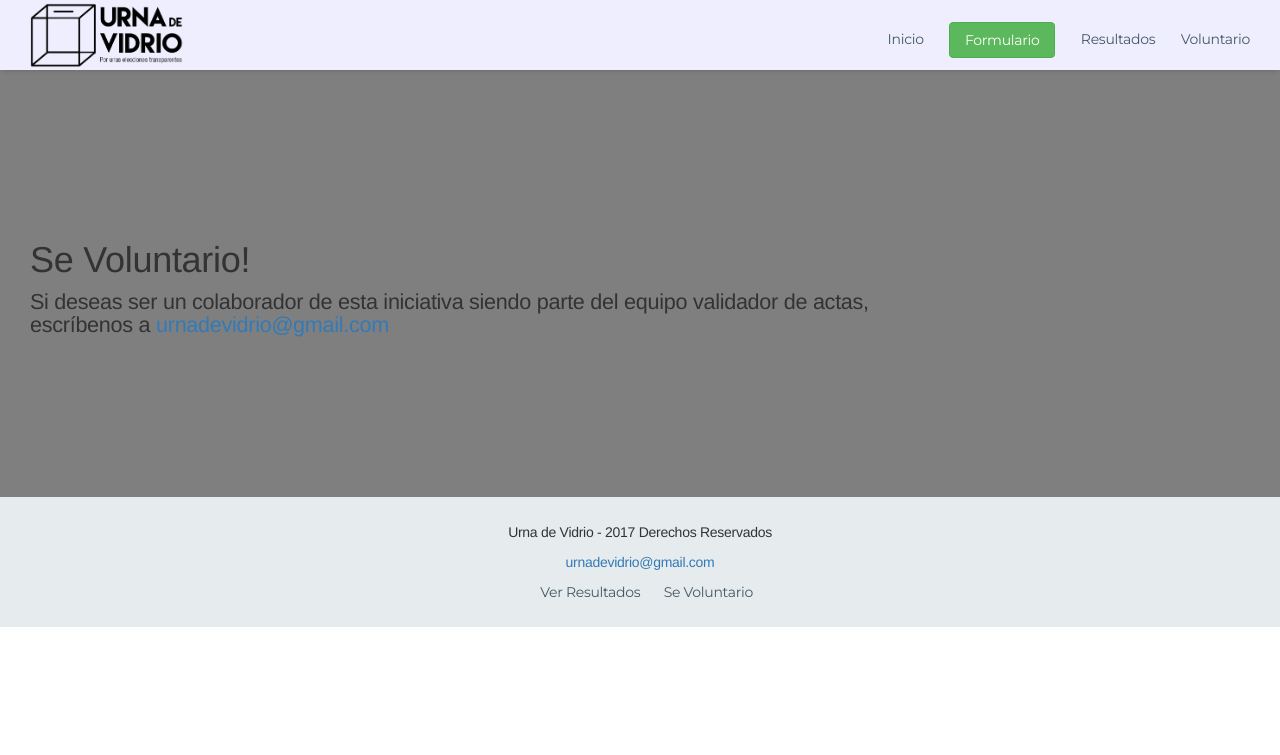
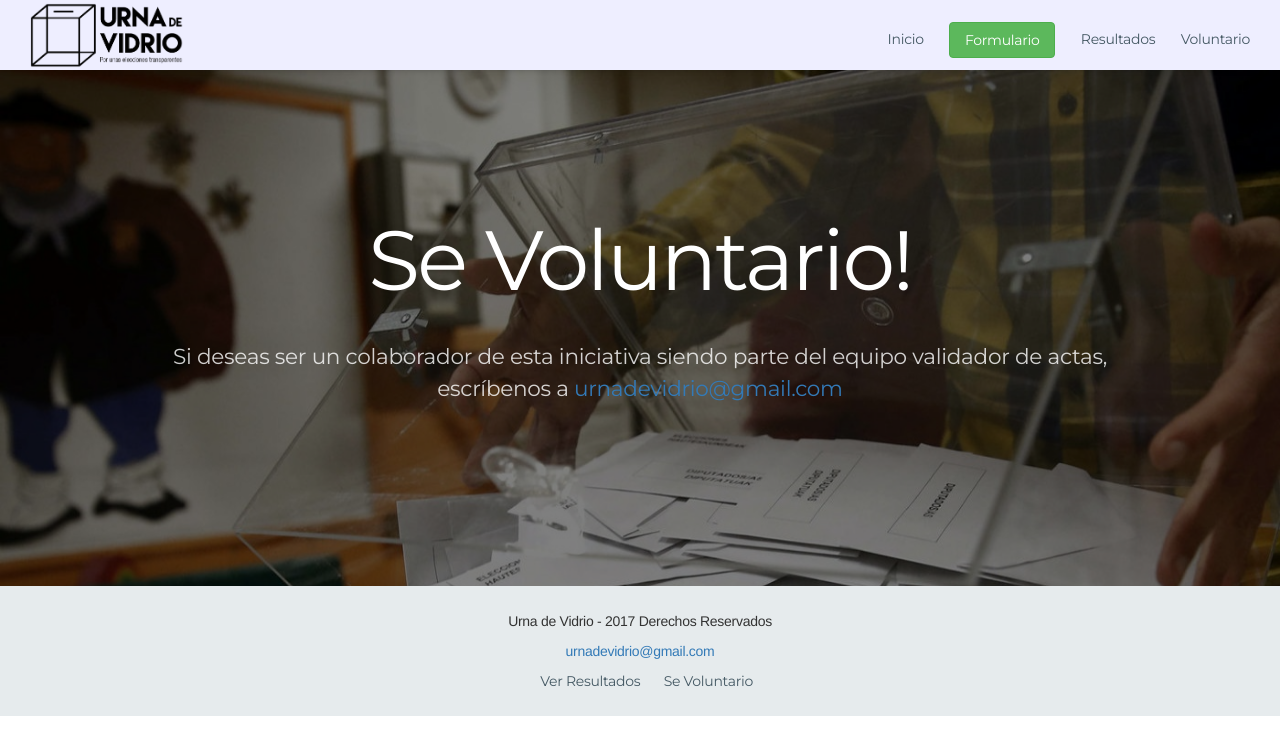
Before and after one commit to po5i/verum, a Django app: page /voluntario/ in a window 1280 px wide. Shown: the top 755 px of the page. Run offline with Django 3.2, Linux system fonts and the light colour scheme; some libraries are stand-ins or nearby versions.

Commit message:
Arreglados estilos de Rafael para Voluntario y hacer el mensaje mas amigable

```diff
--- a/jrv/static/styles/style.css
+++ b/jrv/static/styles/style.css
@@ -370,3 +370,27 @@ body {
 		#myUL li a:hover:not(.header) {
 			background-color: #eee; /* Add a hover effect to all links, except for headers */
 		}
+
+
+.main-box2 {
+  background: url("../img/photo_land2.jpg");
+  background-size: cover;
+  text-align: center;
+  font-family: 'Montserrat', sans-serif;
+}
+.main-box2 h1 {
+  font-size: 84px;
+  color: #fff;
+  line-height: 1.2em;
+  margin-bottom: 30px;
+  letter-spacing: -0.03em;
+  margin-top: -10px;
+}
+.main-box2 h4 {
+  color: rgba(255, 255, 255, 0.8);
+  line-height: 1.7em;
+  margin-bottom: 30px;
+}
+.main-box2 .btn {
+  font-size: 18px;
+}
--- a/jrv/templates/jrv/index.html
+++ b/jrv/templates/jrv/index.html
@@ -26,7 +26,8 @@
 
 			<div class="alert alert-warning alert-dismissible" role="alert">
 				<!--button type="button" class="close" data-dismiss="alert" aria-label="Close"><span aria-hidden="true">&times;</span></button-->
-				<strong>Advertencia!</strong> La base de datos será borrada el 2 de Abril de 2017 a las 17H00 Hora de Ecuador.
+				<strong>Advertencia!</strong> Toda información ingresada previo al 02-04-2017 será borrada.
+				El ingreso de actas estará abierto el mismo día a partir de las 17:00
 			</div>
 
 	  <form id="formulario" enctype="multipart/form-data">
--- a/jrv/templates/jrv/resultados.html
+++ b/jrv/templates/jrv/resultados.html
@@ -19,7 +19,8 @@
 
 		<div class="alert alert-warning alert-dismissible" role="alert">
 			<button type="button" class="close" data-dismiss="alert" aria-label="Close"><span aria-hidden="true">&times;</span></button>
-			<strong>Advertencia!</strong> La base de datos será borrada el 2 de Abril de 2017 a las 17H00 Hora de Ecuador.
+			<strong>Advertencia!</strong> Toda información ingresada previo al 02-04-2017 será borrada.
+			El ingreso de actas estará abierto el mismo día a partir de las 17:00.
 		</div>
 
     <div class="row get-post">
```
Also changed, not shown: 1 other file.
